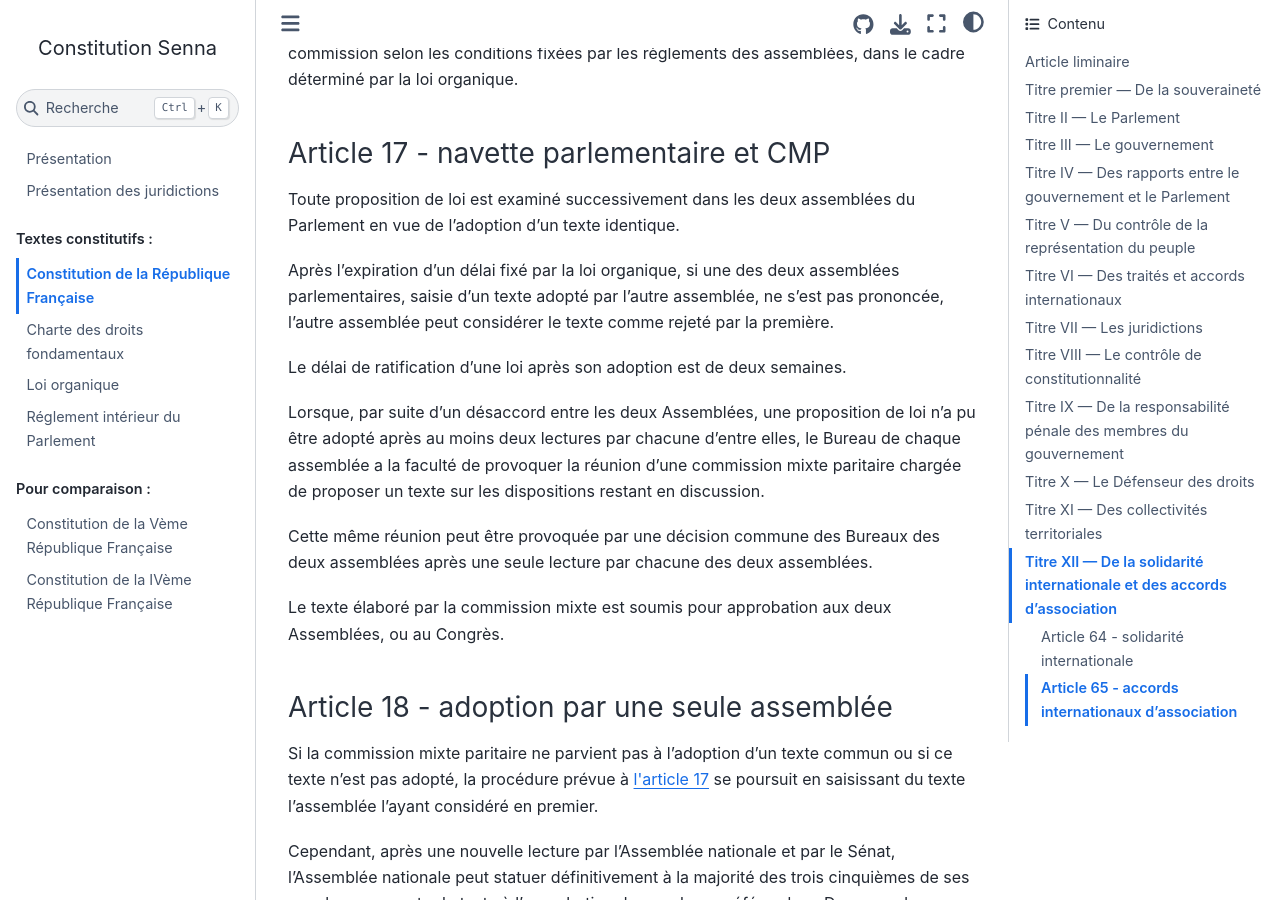
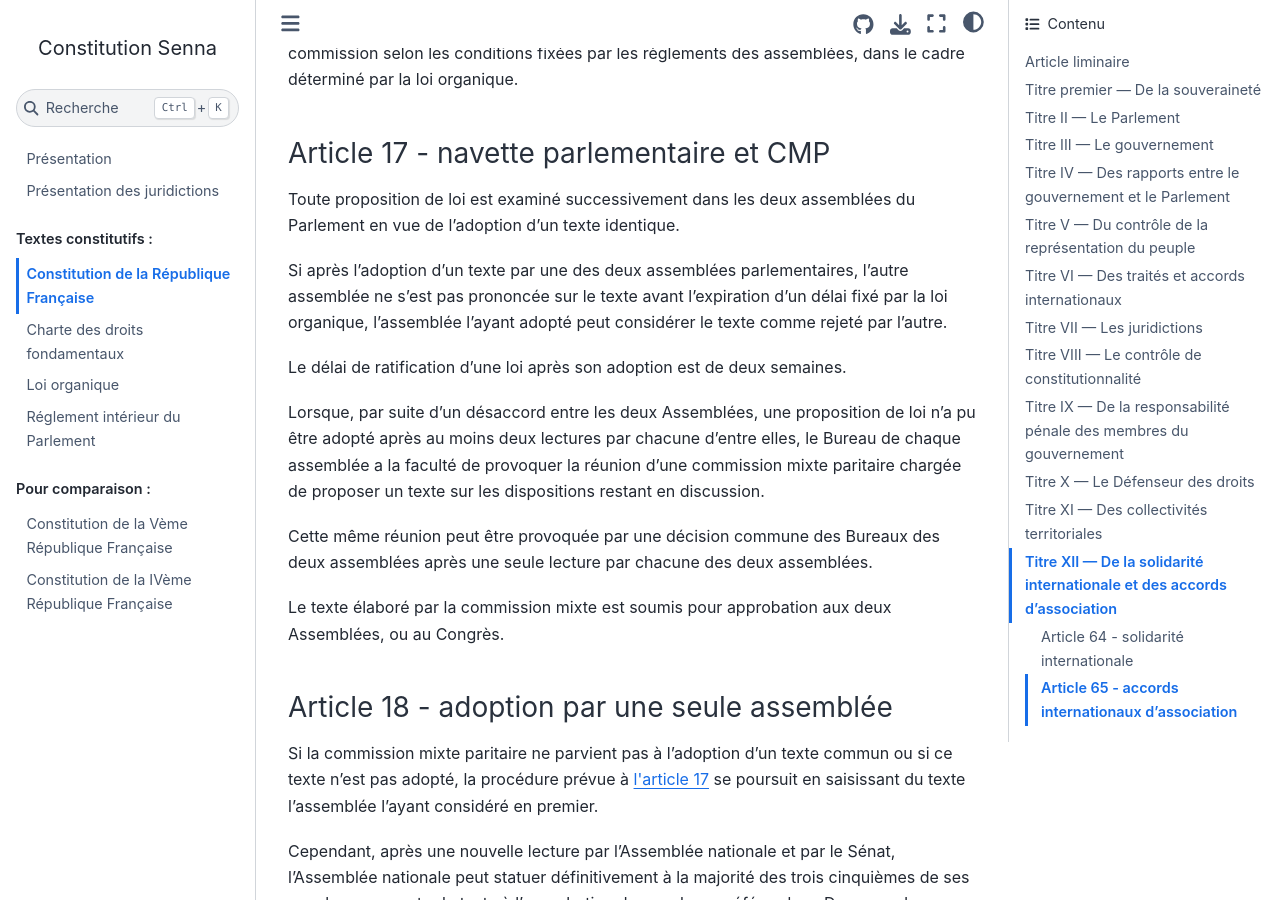
Before and after one commit to Gouvernathor/senna, a Sphinx documentation site: the page built from source/constitution.rst, in a window 1280 px wide and 900 px high, scrolled down 5447 px. Built offline with Sphinx 7.4.7 and the Sphinx Book theme 1.1.4, drawn with Linux system fonts in a browser that asks for light colours.

Commit message:
Reformulation plus claire du délai de refus d'office

```diff
--- a/source/constitution.rst
+++ b/source/constitution.rst
@@ -152,7 +152,7 @@
 
 Toute proposition de loi est examiné successivement dans les deux assemblées du Parlement en vue de l'adoption d'un texte identique.
 
-Après l'expiration d'un délai fixé par la loi organique, si une des deux assemblées parlementaires, saisie d'un texte adopté par l'autre assemblée, ne s'est pas prononcée, l'autre assemblée peut considérer le texte comme rejeté par la première.
+Si après l'adoption d'un texte par une des deux assemblées parlementaires, l'autre assemblée ne s'est pas prononcée sur le texte avant l'expiration d'un délai fixé par la loi organique, l'assemblée l'ayant adopté peut considérer le texte comme rejeté par l'autre.
 
 Le délai de ratification d'une loi après son adoption est de deux semaines.
 
```
